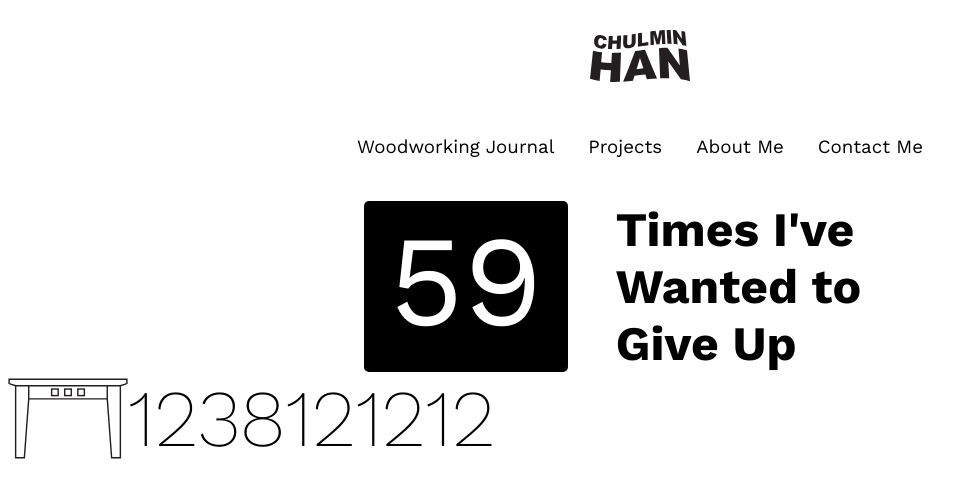
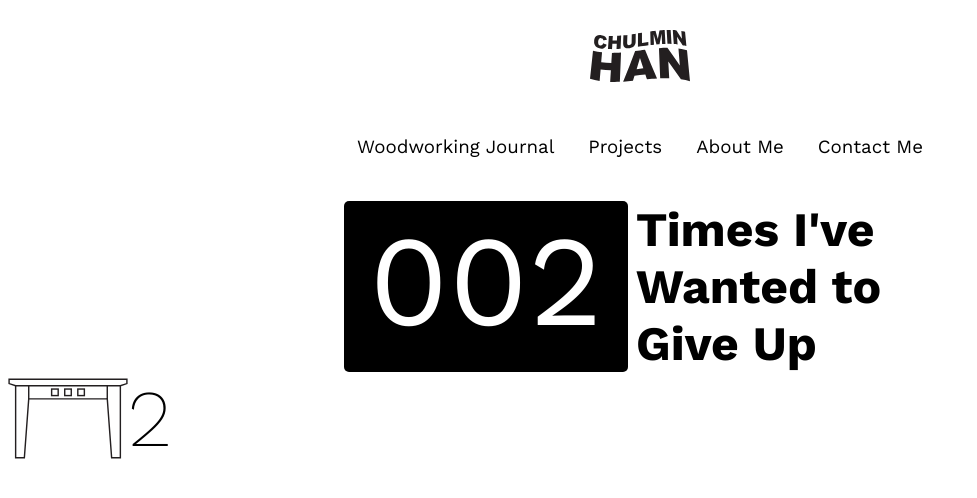
Before and after one commit to chulminh/personal, a plain HTML site: page index.html in a window 1280 px wide. Shown: the whole page, without its empty margins (0-977 px from the left). Drawn offline with nearby package versions, Linux system fonts and the light colour scheme.

Commit message:
edited counter so that it always displays 3 digits

```diff
--- a/counter.js
+++ b/counter.js
@@ -1,31 +1,30 @@
+//find all the classes "giveup"
 var giveUp = document.querySelectorAll(".giveup");
-console.log(giveUp);
-
+//create array where all the values will be gathered
 const counter = [];
 
+//for every individual tag within the "giveup" class, change from string to number then push to array
 for (var gives of giveUp) {
     var num = parseInt(gives.innerText, 10)
     counter.push(num);
-
-    console.log(num);
-
 }
 
+//reduce individual values in counter to 1 single value
 var total = counter.reduce((a, b) => a + b, 0)
 
-console.log(total);
-
-document.getElementById("counter").innerText = total;
-//var testtest = document.getElementById("test").innerText;
-//console.log(testtest);
-//var test2 = parseInt(testtest, 10)
-//console.log(test2);
+//if total is less than 10, concatenate two 0's so it looks like 00X
+//if total is less than 100, concatenate one 0 so it looks like 0XX
+//display total value in "counter" id
 
 
+//0 as a string to concatenate or something
+const zero = "0";
 
-//add up all instances of give up and display it elsewhere
-
-//find every instance of a specific class
-//push those values to an array
-//all add the values in the array
-//display that value elsewhere
+//if total is less than 10, add two 0s, if its less than 100, add one 0, otherwise display as it is
+if (total < 10) {
+    document.getElementById("counter").innerText = zero + zero + total;
+} else if (total < 100) {
+    document.getElementById("counter").innerText = zero + total;
+} else {
+    document.getElementById("counter").innerText = total;
+}
--- a/index.html
+++ b/index.html
@@ -45,7 +45,7 @@
 
     <section>
         <div class="title">
-            <div id="counter">201</div>
+            <div id="counter"></div>
             <h2>
                 Times I've Wanted to Give Up
             </h2>
@@ -55,22 +55,7 @@
             <img class="desk_logo" src="assets/desk.svg" alt="desk logo">
 
             <h1 id="test" class="giveup">
-                12
-            </h1>
-            <h1 class="giveup">
-                3
-            </h1>
-            <h1 class="giveup">
-                8
-            </h1>
-            <h1 class="giveup">
-                12
-            </h1>
-            <h1 class="giveup">
-                12
-            </h1>
-            <h1 class="giveup">
-                12
+                2
             </h1>
         </div>
 
```
